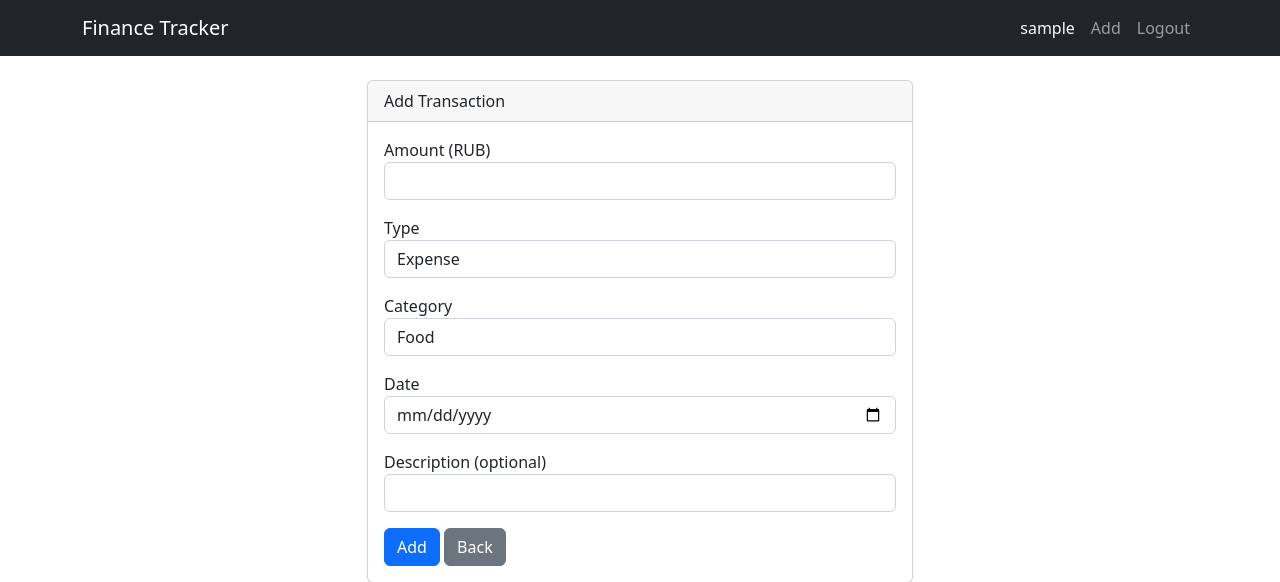
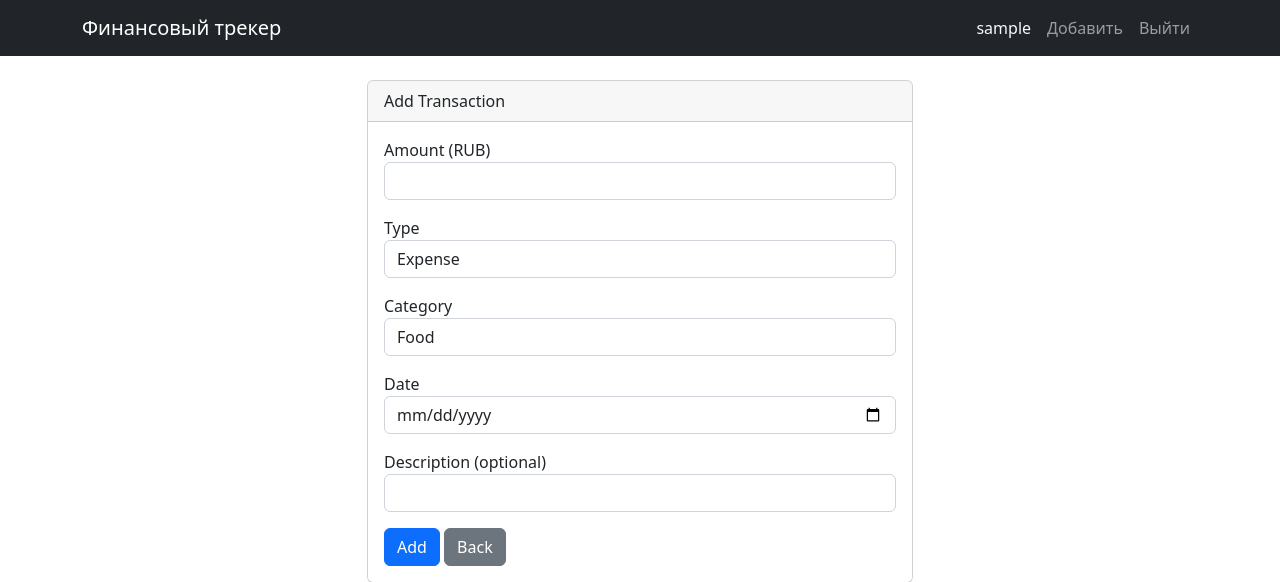
Before and after one commit to bzww323/personal_financial_tracker, a Flask app: page /add in a window 1280 px wide. Shown: the top 582 px of the page. Run offline with Flask 3, Linux system fonts and the light colour scheme; the visitor is signed in with stand-in values (Sample User, id 1); some libraries are stand-ins or nearby versions.

Commit message:
Update base.html

```diff
--- a/templates/base.html
+++ b/templates/base.html
@@ -1,7 +1,7 @@
 <!DOCTYPE html>
 <html>
 <head>
-    <title>Finance Tracker</title>
+    <title>Финансовый трекер</title>
     <meta charset="utf-8">
     <meta name="viewport" content="width=device-width, initial-scale=1">
     <link href="https://cdn.jsdelivr.net/npm/bootstrap@5.2.3/dist/css/bootstrap.min.css" rel="stylesheet">
@@ -10,15 +10,15 @@
 <body>
     <nav class="navbar navbar-expand-lg navbar-dark bg-dark">
         <div class="container">
-            <a class="navbar-brand" href="/">Finance Tracker</a>
+            <a class="navbar-brand" href="/">Финансовый трекер</a>
             <div class="navbar-nav ms-auto">
                 {% if current_user.is_authenticated %}
                     <span class="nav-item nav-link text-light">{{ current_user.username }}</span>
-                    <a class="nav-link" href="{{ url_for('add_transaction') }}">Add</a>
-                    <a class="nav-link" href="{{ url_for('logout') }}">Logout</a>
+                    <a class="nav-link" href="{{ url_for('add_transaction') }}">Добавить</a>
+                    <a class="nav-link" href="{{ url_for('logout') }}">Выйти</a>
                 {% else %}
-                    <a class="nav-link" href="{{ url_for('login') }}">Login</a>
-                    <a class="nav-link" href="{{ url_for('register') }}">Register</a>
+                    <a class="nav-link" href="{{ url_for('login') }}">Вход</a>
+                    <a class="nav-link" href="{{ url_for('register') }}">Регистрация</a>
                 {% endif %}
             </div>
         </div>
```
